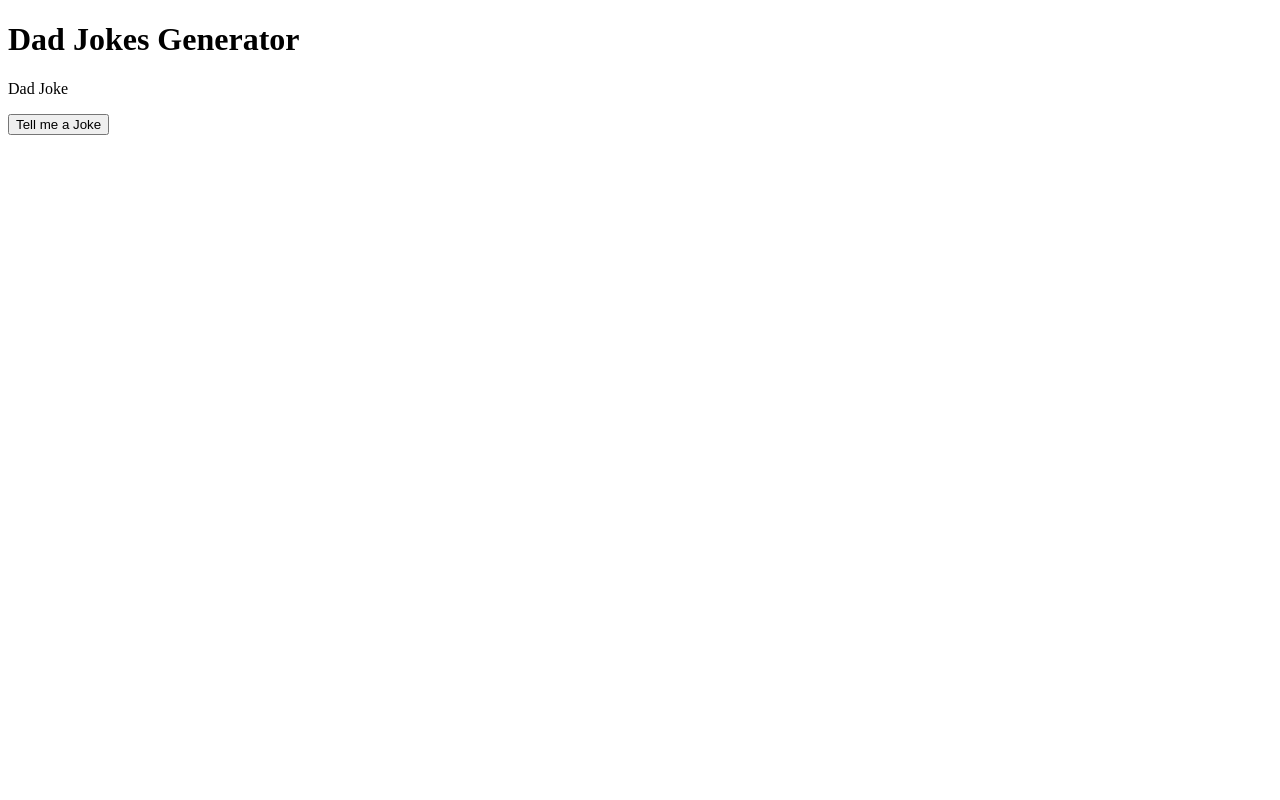
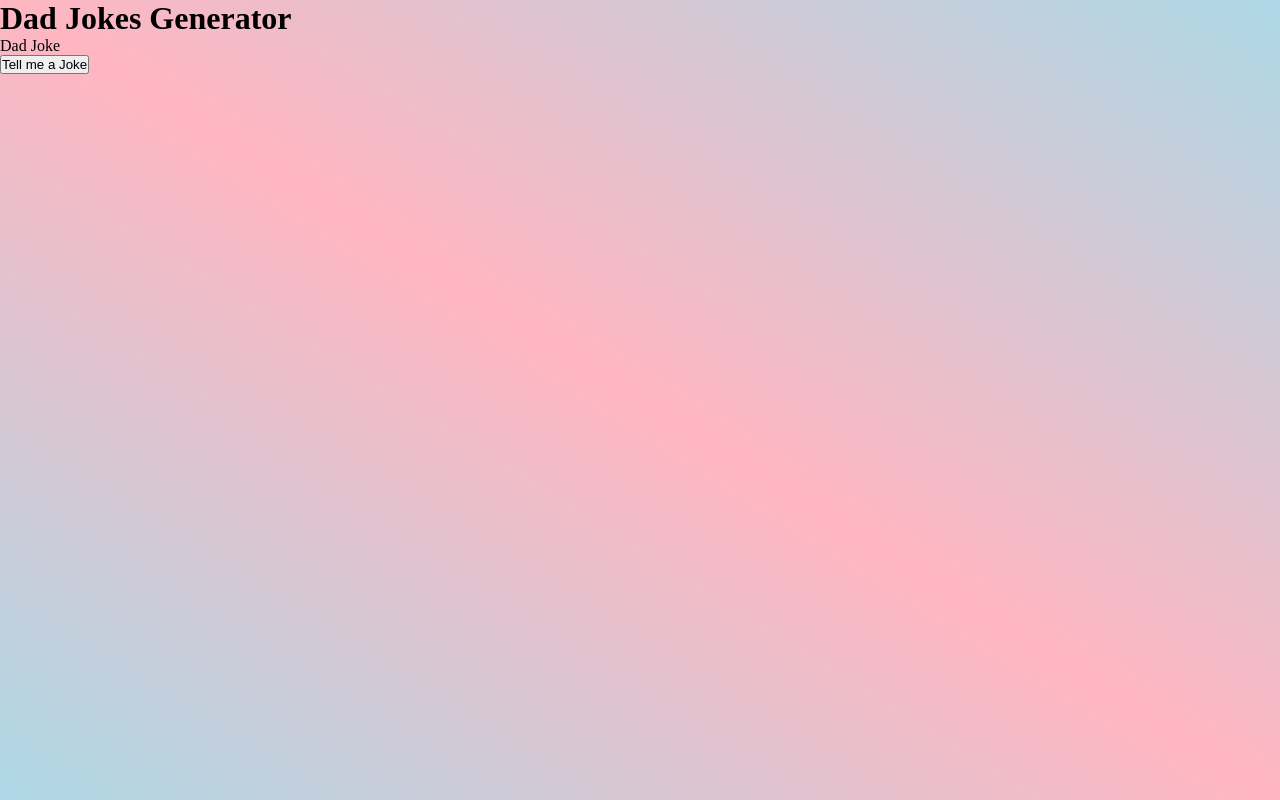
Before and after one commit to LucianoCerullo77/dadjokes, a plain HTML site: page index.html in a window 1280 px wide. Drawn offline with Linux system fonts and the light colour scheme.

Commit message:
css added and background maded

```diff
--- a/index.html
+++ b/index.html
@@ -5,6 +5,7 @@
     <meta http-equiv="X-UA-Compatible" content="IE=edge" />
     <meta name="viewport" content="width= , initial-scale=1.0" />
     <title>Dad Jokes Generator</title>
+    <link rel="stylesheet" href="style.css">
   </head>
   <body>
     <div class="container">
--- /dev/null
+++ b/style.css
@@ -0,0 +1,10 @@
+* {
+    scroll-behavior: smooth;
+    margin: 0;
+    padding: 0;
+}
+
+body {
+    background: linear-gradient(to left bottom, lightblue, lightpink, lightblue);
+    min-height: 100vh;
+}
```
